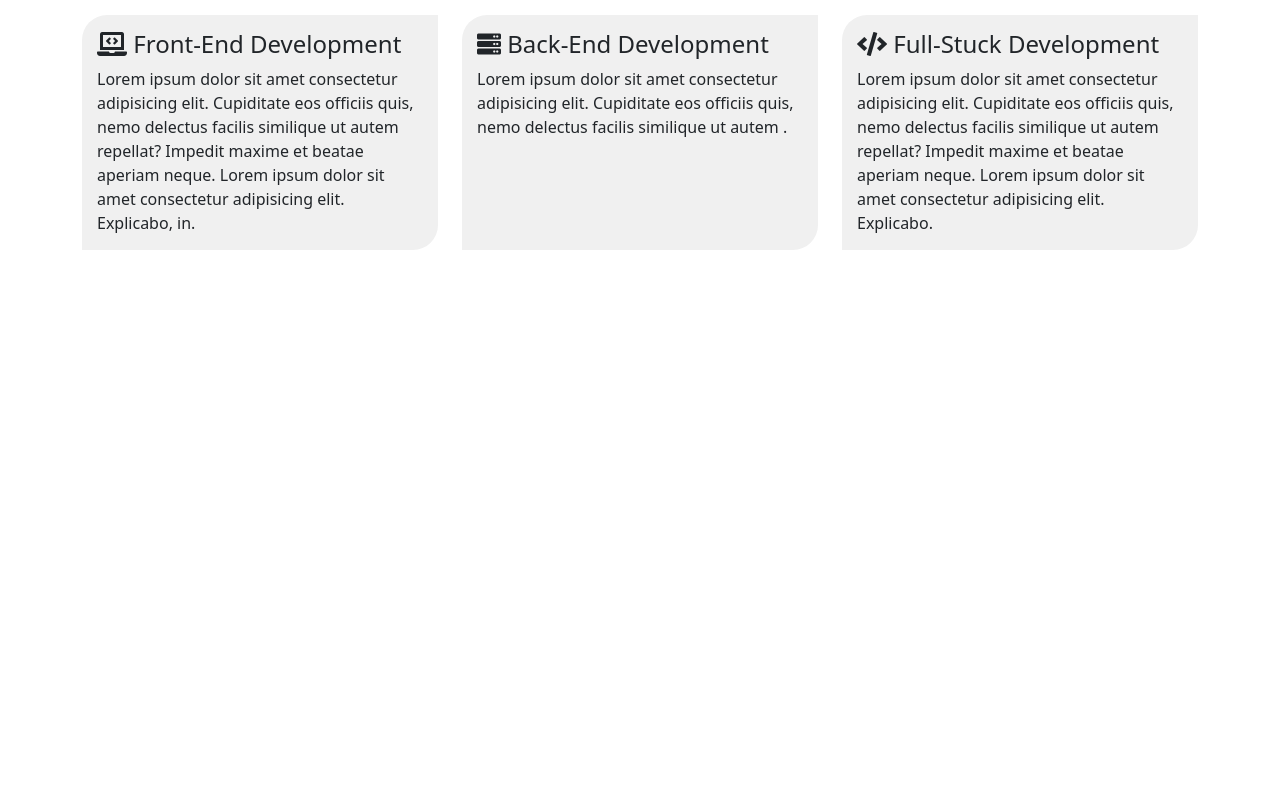
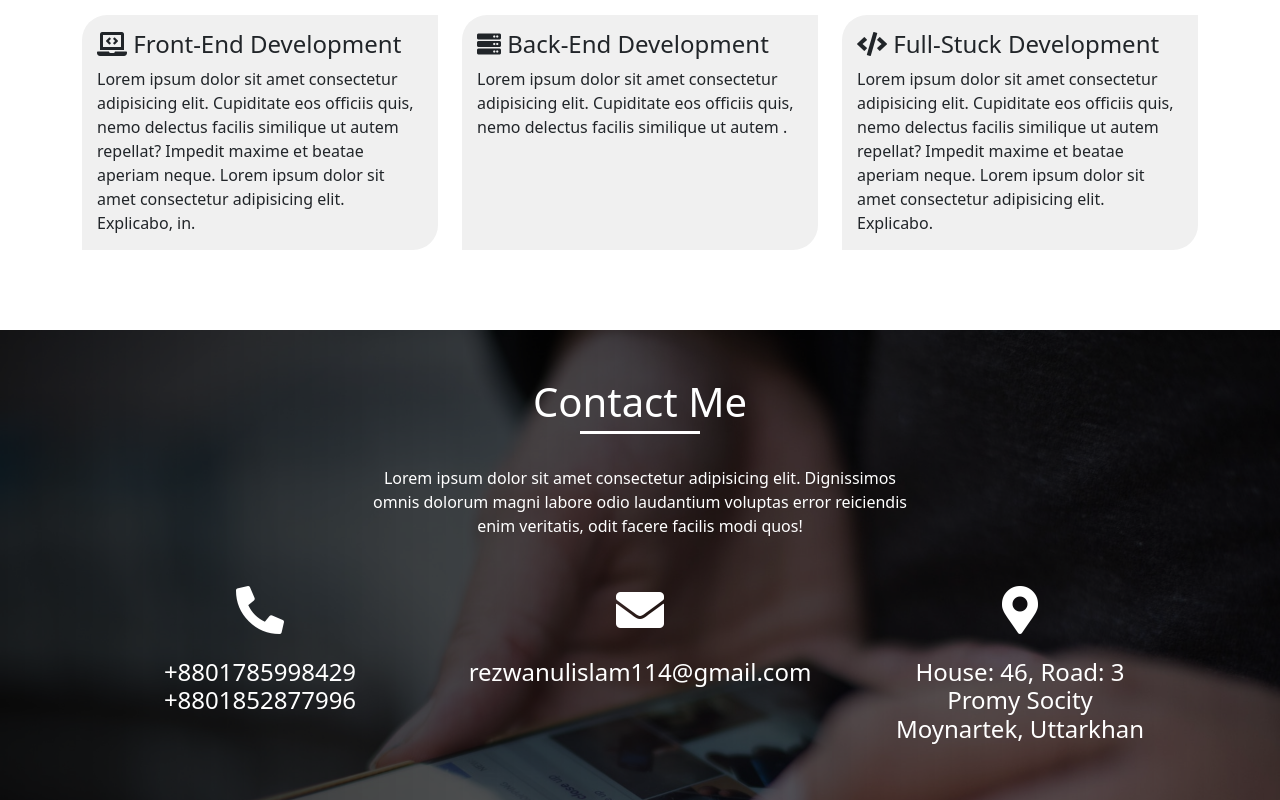
Before and after one commit to rezwanulislam114/personal-portfolio, a plain HTML site: page index.html in a window 1280 px wide. Shown: the part 2624-3424 px from the top of the page. Before the commit the page ends 2874 px from the top, so only its background shows below. Drawn offline with nearby package versions, Linux system fonts and the light colour scheme.

Commit message:
contact section added

```diff
--- a/css/style.css
+++ b/css/style.css
@@ -165,6 +165,26 @@
     border-radius: 0 25px;
 }
 
+/* contact section  */
+.contact-section {
+    margin-top: 5rem;
+    color: #fff;
+    background: linear-gradient(90deg, rgba(0,0,0,.8), rgba(0,0,0,.5)), url(/images/contact-bg.jpg);
+    background-size: cover;
+    background-attachment: fixed;
+    padding: 3rem 0;
+}
+.contact-section .title::after {
+    background: #fff;
+}
+.contact i {
+    font-size: 3rem;
+    margin-bottom: 1.5rem;
+}
+.contact h2 {
+    font-size: 1.5rem;
+}
+
 
 
 
--- a/index.html
+++ b/index.html
@@ -179,6 +179,36 @@
                 </div>
             </div>
         </section>
+
+        <!-- contact section  -->
+        <section class="contact-section">
+            <div class="container">
+                <h2 class="title">Contact Me</h2>
+                <p class="text-center mt-0 w-50 mx-auto">Lorem ipsum dolor sit amet consectetur adipisicing elit. Dignissimos omnis dolorum magni labore odio laudantium voluptas error reiciendis enim veritatis, odit facere facilis modi quos!</p>
+                <div class="row mt-5">
+                    <div class="col-md-4 text-center">
+                        <div class="contact">
+                            <i class="fas fa-phone-alt"></i>
+                            <h2>+8801785998429 <br>
+                            +8801852877996</h2>
+                        </div>
+                    </div>
+                    <div class="col-md-4 text-center">
+                        <div class="contact">
+                            <i class="fas fa-envelope"></i>
+                            <h2>rezwanulislam114@gmail.com</h2>
+                        </div>
+                    </div>
+                    <div class="col-md-4 text-center">
+                        <div class="contact">
+                            <i class="fas fa-map-marker-alt"></i>
+                            <h2>House: 46, Road: 3 <br> Promy Socity <br>
+                            Moynartek, Uttarkhan</h2>
+                        </div>
+                    </div>
+                </div>
+            </div>
+        </section>
     </main>
 
     <!-- bootstrap js cdn link -->
```
Also changed, not shown: images/contact-bg.jpg (added).
